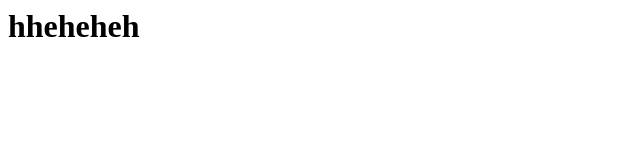
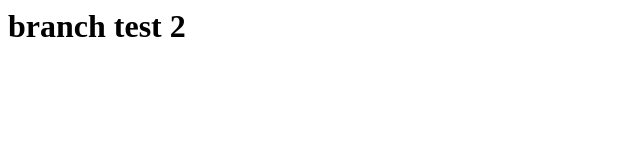
Before and after one commit to mrMartinsRents/FE-test, a plain HTML site: page index.html in a window 1280 px wide. Shown: the whole page, without its empty margins (0-640 px from the left). Drawn offline with Linux system fonts and the light colour scheme.

Commit message:
branch test 2

```diff
--- a/index.html
+++ b/index.html
@@ -1 +1 @@
-<h1>hheheheh</h1>
+<h1>branch test 2</h1>
```
